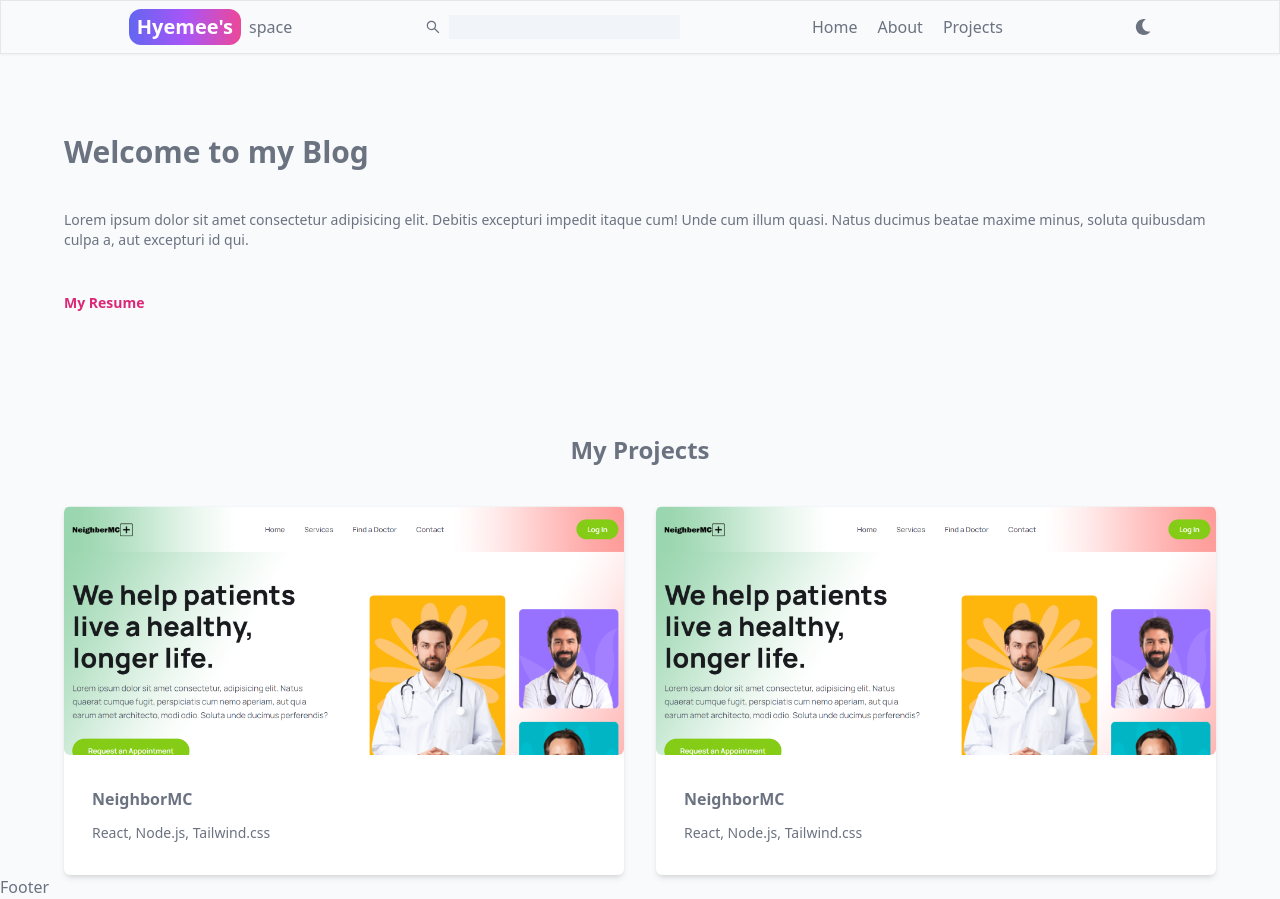
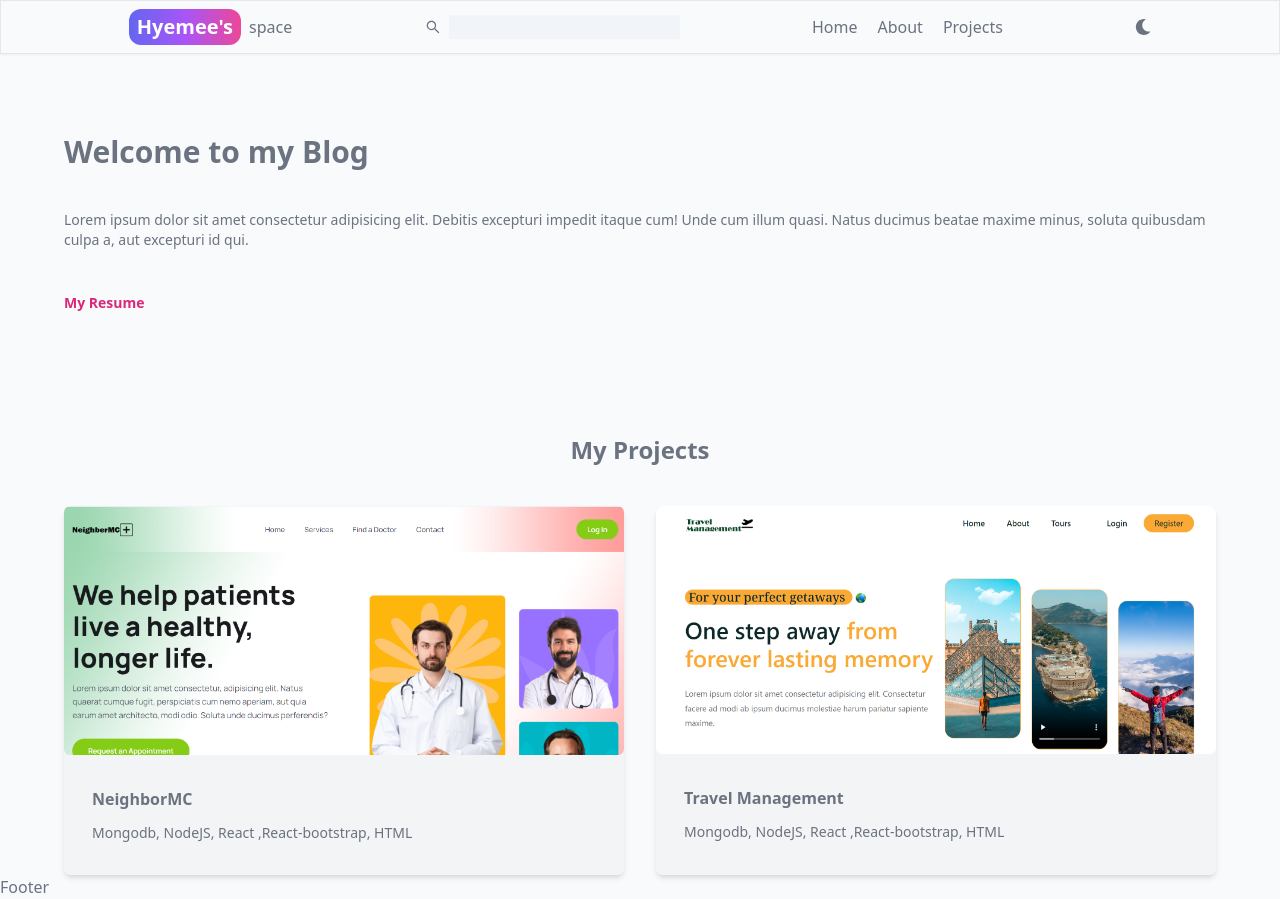
Before and after one commit to Hyemee1021/new_portfolio, a React (Vite) app in the folder client/: page / in a window 1280 px wide. Built offline with nearby package versions, Linux system fonts and the light colour scheme.

Commit message:
update my project and complete links

```diff
--- a/client/src/components/ProjectBox.jsx
+++ b/client/src/components/ProjectBox.jsx
@@ -3,7 +3,12 @@ import projectImg from "../assets/project7.png";
 import HyeMeePark from "../assets/hyemeePark.pdf";
 import { useSelector } from "react-redux";
 
-export const ProjectBox = ({ projectName, projectDescription, projectImg }) => {
+export const ProjectBox = ({
+  projectName,
+  projectDescription,
+  projectImg,
+  projectUrl,
+}) => {
   const [showDiv, setShowDiv] = useState(false);
 
   //   theme
@@ -20,7 +25,7 @@ export const ProjectBox = ({ projectName, projectDescription, projectImg }) => {
     <div
       className={`rounded-md shadow-md overflow-hidden border-whi  transition-transform ease-in-out duration-300 flex-1 ${
         showDiv ? "border-pink-300 border-2" : ""
-      } ${theme ? "bg-white " : "bg-gray-900"}`}
+      } ${theme ? "bg-gray-100 " : "bg-gray-900"}`}
       onMouseEnter={handleMouseEnter}
       onMouseLeave={handleMouseLeave}
     >
@@ -34,9 +39,15 @@ export const ProjectBox = ({ projectName, projectDescription, projectImg }) => {
         />
       </div>
       <div className="my-8 w-[90%] mx-auto ">
-        <h2 className="font-semibold">NeighborMC</h2>
-        <p className="text-sm my-3">React, Node.js, Tailwind.css</p>
+        <h2 className="font-semibold">{projectName}</h2>
+        <p className="text-sm my-3">{projectDescription}</p>
         {showDiv && (
+          <a
+            className="MyProjects overlay5"
+            href={projectUrl}
+            target="_blank"
+            rel="noreferrer"
+          >
             <button
               className={`text-pink-600 hover:text-purple-600  text-sm font-semibold transition-opacity ease-in-out duration-500 ${
                 showDiv ? "opacity-100" : "opacity-0"
@@ -44,6 +55,7 @@ export const ProjectBox = ({ projectName, projectDescription, projectImg }) => {
             >
               Visit
             </button>
+          </a>
         )}
       </div>
     </div>
--- a/client/src/pages/Home.jsx
+++ b/client/src/pages/Home.jsx
@@ -1,5 +1,7 @@
 import React, { useState } from "react";
+// project images
 import projectImg from "../assets/project7.png";
+import projectImg2 from "../assets/project5.png";
 import HyeMeePark from "../assets/hyemeePark.pdf";
 
 import { ProjectBox } from "../components/ProjectBox";
@@ -39,16 +41,18 @@ export const Home = () => {
           {/* Using ProjectBox components */}
           <ProjectBox
             projectName="NeighborMC"
-            projectDescription="React, Node.js, Tailwind.css"
+            projectDescription="Mongodb, NodeJS, React ,React-bootstrap, HTML"
             projectImg={projectImg}
+            projectUrl="https://medical-center-frontend-delta.vercel.app/"
           />
 
           {/* 2 */}
           {/* Using ProjectBox components */}
           <ProjectBox
-            projectName="NeighborMC"
-            projectDescription="React, Node.js, Tailwind.css"
-            projectImg={projectImg}
+            projectName="Travel Management"
+            projectDescription="Mongodb, NodeJS, React ,React-bootstrap, HTML"
+            projectImg={projectImg2}
+            projectUrl="https://tour-manager-frontend.vercel.app/home"
           />
         </div>
       </div>
```
Also changed, not shown: client/src/assets/project5.png (added). Lines whose indentation alone changed are shown as unchanged.
